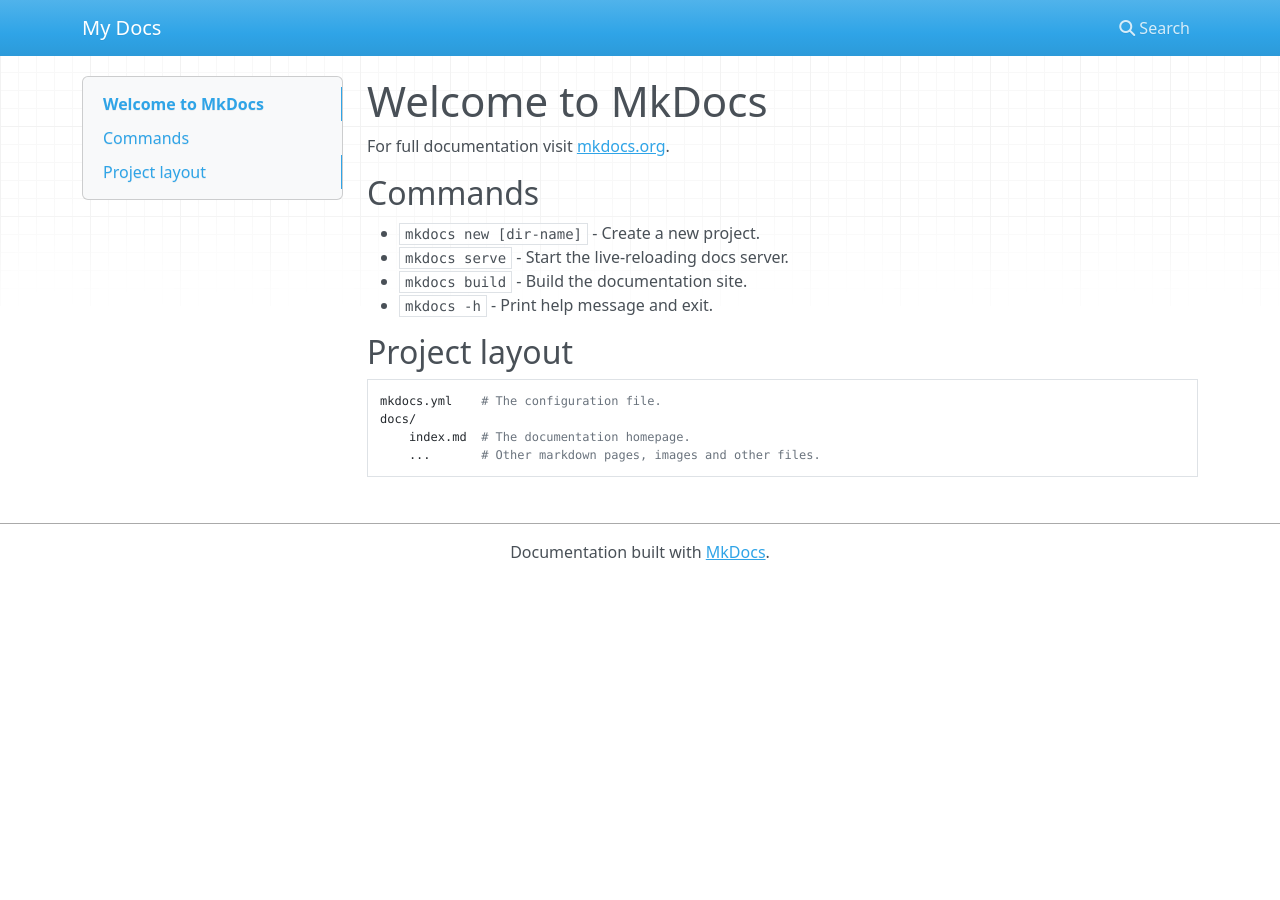
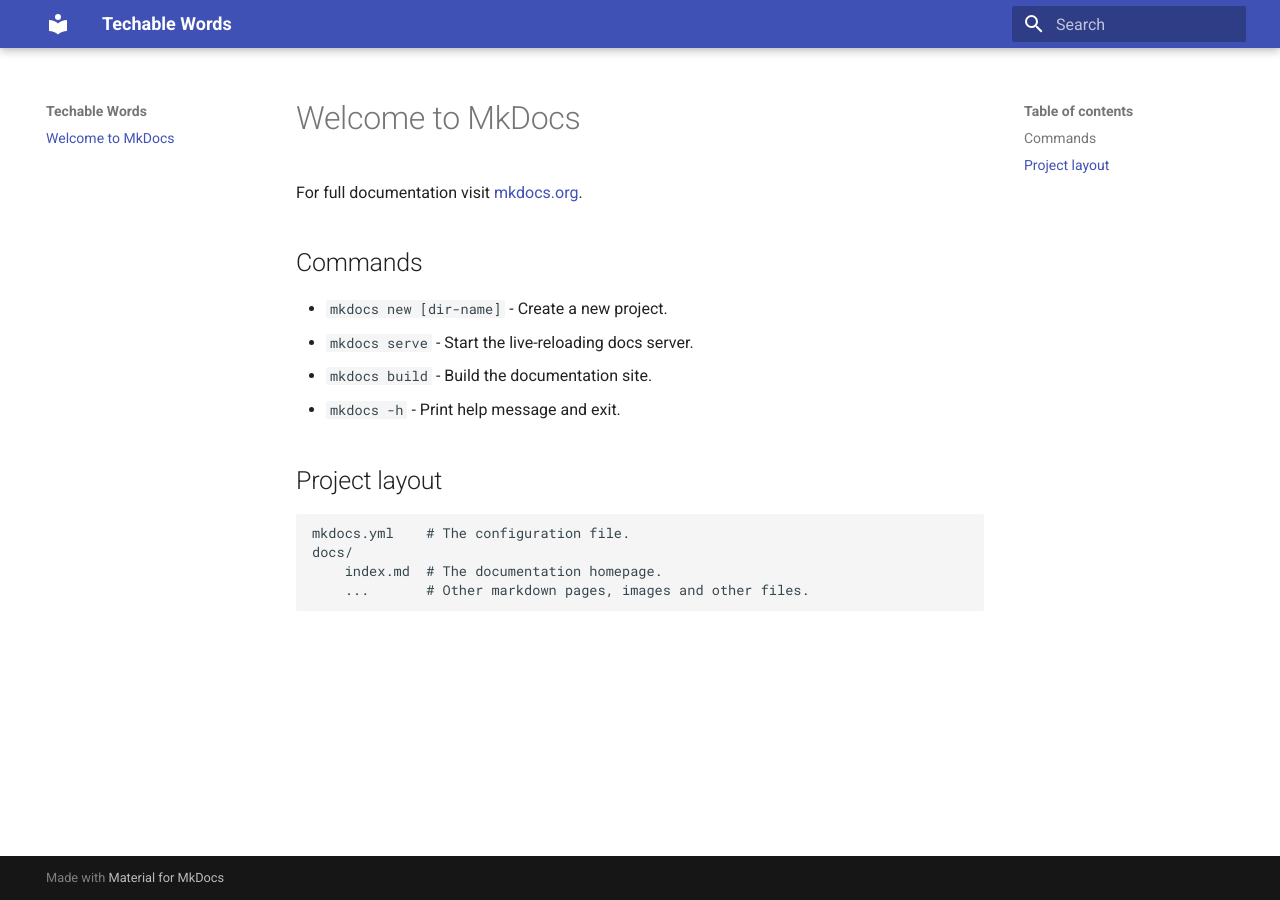
Before and after one commit to mito6699/mito6699.github.io, an MkDocs documentation site: the page built from docs/index.md, in a window 1280 px wide. Built offline with MkDocs 1.6.1 and Material for MkDocs 9.7.7, drawn with Linux system fonts in a browser that asks for light colours; nearby versions of some CDN libraries.

Commit message:
Updated YAML
Updated YAML

```diff
--- a/mkdocs.yml
+++ b/mkdocs.yml
@@ -1 +1,4 @@
-site_name: My Docs
+site_name: Techable Words
+
+theme:
+  name: material
```
